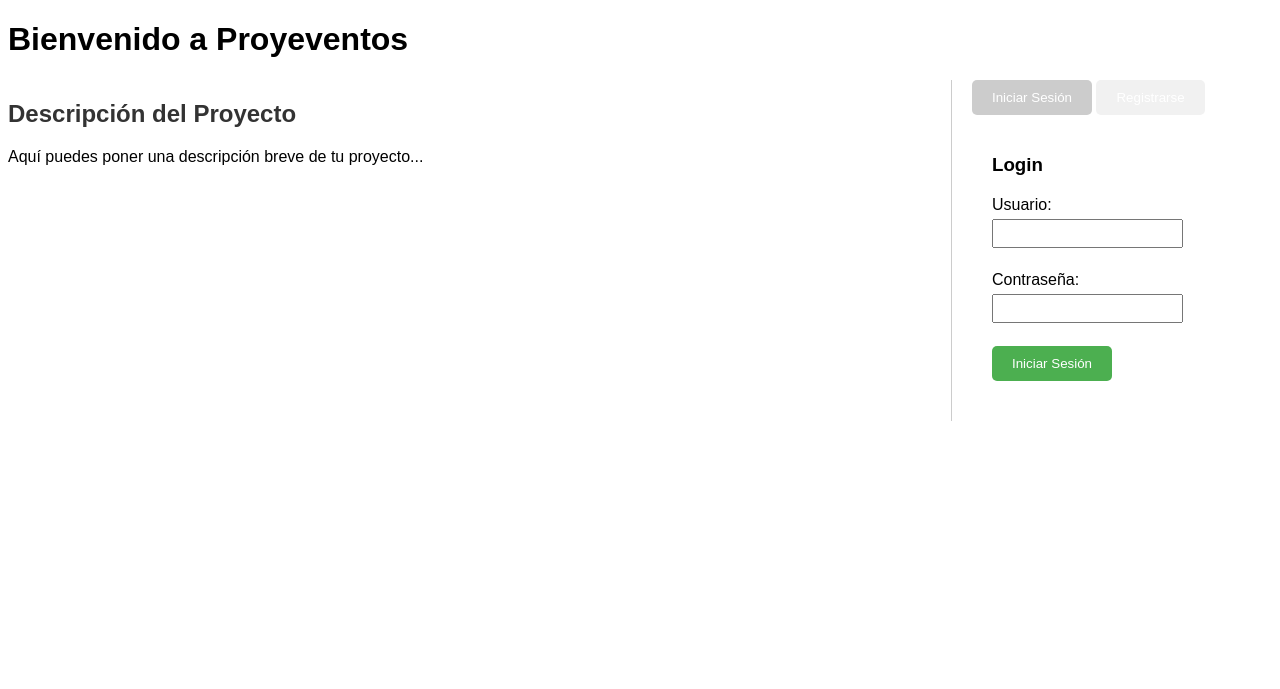
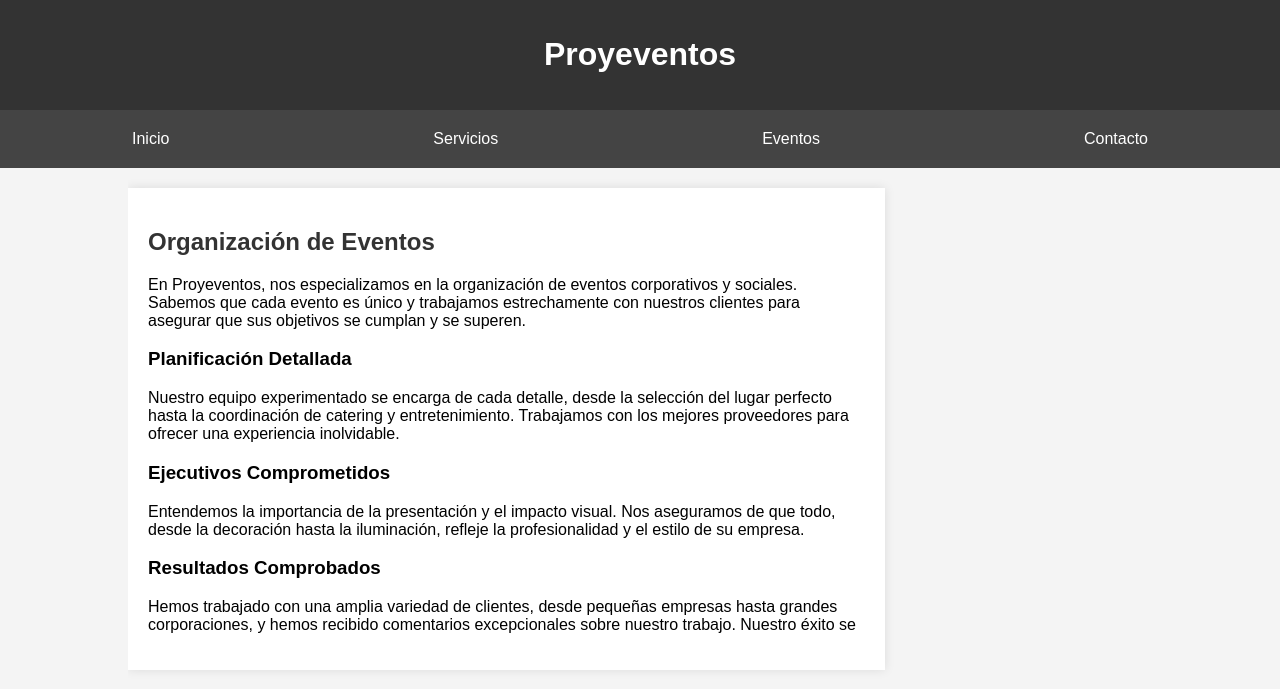
Before and after one commit to Reidyensam/Proyeventos, a Flask app: page / in a window 1280 px wide. Shown: the top 689 px of the page. Run offline with Flask 3, Linux system fonts and the light colour scheme.

Commit message:
Inicio.html actualizado

```diff
--- a/templates/inicio.html
+++ b/templates/inicio.html
@@ -3,68 +3,145 @@
 <head>
     <meta charset="UTF-8">
     <meta name="viewport" content="width=device-width, initial-scale=1.0">
-    <title>Inicio</title>
+    <title>Proyeventos</title>
     <link rel="stylesheet" href="{{ url_for('static', filename='styles.css') }}">
     <style>
-        .tab {
-            display: none;
+        body {
+            font-family: Arial, sans-serif;
+            margin: 0;
+            padding: 0;
+            background-color: #f4f4f4;
         }
-        .tab-header button {
-            background-color: #f1f1f1;
+        header {
+            background-color: #333;
+            color: white;
+            padding: 15px 0;
+            text-align: center;
+        }
+        .container {
+            width: 80%;
+            margin: auto;
+            overflow: hidden;
+        }
+        nav {
+            display: flex;
+            justify-content: space-around;
+            background-color: #444;
+            padding: 10px 0;
+        }
+        nav a {
+            color: white;
+            text-decoration: none;
+            padding: 10px 20px;
+        }
+        nav a:hover {
+            background-color: #555;
+            transition: background-color 0.3s ease;
+        }
+        .main-content {
+            display: flex;
+            justify-content: space-between;
+            margin: 20px 0;
+        }
+        .main-content .content, .main-content .sidebar {
+            background: white;
+            padding: 20px;
+            box-shadow: 0 0 10px rgba(0, 0, 0, 0.1);
+        }
+        .content {
+            width: 70%;
+        }
+        .sidebar {
+            width: 25%;
+            background: linear-gradient(to right, #ff7e5f, #feb47b);
+            display: flex;
+            flex-direction: column;
+            justify-content: center;
+            align-items: center;
+            border-radius: 10px;
+            box-shadow: 0 0 10px rgba(0, 0, 0, 0.1);
+        }
+        .form-container {
+            width: 100%;
+        }
+        .container-content {
+            padding: 20px;
+            text-align: center;
+        }
+        input[type="text"], input[type="password"], input[type="email"] {
+            width: 100%;
+            padding: 10px;
+            margin: 10px 0;
+            border: 1px solid #ccc;
+            border-radius: 5px;
+        }
+        button {
+            width: 100%;
+            padding: 10px;
+            background: #ff7e5f;
             border: none;
-            padding: 10px 20px;
+            border-radius: 5px;
+            color: white;
+            font-size: 16px;
             cursor: pointer;
-            transition: 0.3s;
         }
-        .tab-header button.active {
-            background-color: #ccc;
+        button:hover {
+            background: #feb47b;
         }
-        .tab-content {
-            display: none;
-            padding: 20px;
-            border-top: none;
+        .toggle {
+            text-align: center;
+            margin-top: 10px;
         }
-        .tab-content.active {
-            display: block;
+        .toggle a {
+            color: #ff7e5f;
+            text-decoration: none;
+        }
+        .event-sections {
+            display: flex;
+            flex-wrap: wrap;
+            justify-content: space-between;
+            margin-top: 20px;
+        }
+        .event-section {
+            width: 30%;
+            background: white;
+            padding: 15px;
+            margin: 10px 0;
+            box-shadow: 0 0 10px rgba(0, 0, 0, 0.1);
+            text-align: center;
+            border-radius: 10px;
+        }
+        .event-section img {
+            width: 50px;
+            height: 50px;
+        }
+        .event-section h3 {
+            margin: 15px 0 10px;
+        }
+        .event-section p {
+            color: #333;
+            font-size: 14px;
+        }
+        footer {
+            background-color: #333;
+            color: white;
+            text-align: center;
+            padding: 10px 0;
+            position: fixed;
+            bottom: 0;
+            width: 100%;
         }
     </style>
     <script>
-        function openTab(evt, tabName) {
-            var i, tabcontent, tablinks;
-            tabcontent = document.getElementsByClassName("tab-content");
-            for (i = 0; i < tabcontent.length; i++) {
-                tabcontent[i].style.display = "none";
-            }
-            tablinks = document.getElementsByClassName("tab-links");
-            for (i = 0; i < tablinks.length; i++) {
-                tablinks[i].className = tablinks[i].className.replace(" active", "");
-            }
-            document.getElementById(tabName).style.display = "block";
-            evt.currentTarget.className += " active";
-        }
-
-        document.addEventListener("DOMContentLoaded", function() {
-            document.getElementById("defaultOpen").click();
-        });
-
-        async function handleRegister(event) {
-            event.preventDefault();
-            const username = document.getElementById('register-username').value;
-            const email = document.getElementById('register-email').value;
-            const password = document.getElementById('register-password').value;
-
-            const response = await fetch('http://127.0.0.1:5001/usuarios', {
-                method: 'POST',
-                headers: {
-                    'Content-Type': 'application/json'
-                },
-                body: JSON.stringify({ username, email, password })
-            });
-
-            if (response.ok) {
-                alert('Registro exitoso!');
+        function toggleForm() {
+            const loginContainer = document.getElementById('login-container');
+            const registerContainer = document.getElementById('register-container');
+            if (loginContainer.style.display === 'none') {
+                loginContainer.style.display = 'block';
+                registerContainer.style.display = 'none';
             } else {
-                alert('Error en el registro');
+                loginContainer.style.display = 'none';
+                registerContainer.style.display = 'block';
             }
         }
 
@@ -87,50 +164,30 @@
                 alert('Usuario o contraseña inválidos');
             }
         }
+
+        function openRegisterPage() {
+            window.location.href = 'registro.html';
+        }
     </script>
 </head>
 <body>
     <header>
-        <h1>Bienvenido a Proyeventos</h1>
+        <h1>Proyeventos</h1>
     </header>
-    <main style="display: flex; justify-content: space-between;">
-        <section style="flex-grow: 1;">
-            <h2>Descripción del Proyecto</h2>
-            <p>Aquí puedes poner una descripción breve de tu proyecto...</p>
-        </section>
-        <aside style="width: 300px; margin-left: 20px; border-left: 1px solid #ccc; padding-left: 20px;">
-            <div class="tab-header">
-                <button class="tab-links" onclick="openTab(event, 'Login')" id="defaultOpen">Iniciar Sesión</button>
-                <button class="tab-links" onclick="openTab(event, 'Registro')">Registrarse</button>
-            </div>
-            <div id="Login" class="tab-content">
-                <h3>Login</h3>
-                <form onsubmit="handleLogin(event)">
-                    <label for="login-username">Usuario:</label>
-                    <input type="text" id="login-username" name="username" required>
-                    <br><br>
-                    <label for="login-password">Contraseña:</label>
-                    <input type="password" id="login-password" name="password" required>
-                    <br><br>
-                    <button type="submit">Iniciar Sesión</button>
-                </form>
-            </div>
-            <div id="Registro" class="tab-content">
-                <h3>Registro</h3>
-                <form onsubmit="handleRegister(event)">
-                    <label for="register-username">Usuario:</label>
-                    <input type="text" id="register-username" name="username" required>
-                    <br><br>
-                    <label for="register-email">Correo Electrónico:</label>
-                    <input type="email" id="register-email" name="email" required>
-                    <br><br>
-                    <label for="register-password">Contraseña:</label>
-                    <input type="password" id="register-password" name="password" required>
-                    <br><br>
-                    <button type="submit">Registrarse</button>
-                </form>
-            </div>
-        </aside>
-    </main>
-</body>
-</html>
+    <nav>
+        <a href="#">Inicio</a>
+        <a href="#">Servicios</a>
+        <a href="#">Eventos</a>
+        <a href="#">Contacto</a>
+    </nav>
+    <div class="container">
+        <div class="main-content">
+            <div class="content">
+                <h2>Organización de Eventos</h2>
+                <p>En Proyeventos, nos especializamos en la organización de eventos corporativos y sociales. Sabemos que cada evento es único y trabajamos estrechamente con nuestros clientes para asegurar que sus objetivos se cumplan y se superen.</p>
+                <h3>Planificación Detallada</h3>
+                <p>Nuestro equipo experimentado se encarga de cada detalle, desde la selección del lugar perfecto hasta la coordinación de catering y entretenimiento. Trabajamos con los mejores proveedores para ofrecer una experiencia inolvidable.</p>
+                <h3>Ejecutivos Comprometidos</h3>
+                <p>Entendemos la importancia de la presentación y el impacto visual. Nos aseguramos de que todo, desde la decoración hasta la iluminación, refleje la profesionalidad y el estilo de su empresa.</p>
+                <h3>Resultados Comprobados</h3>
+                <p>Hemos trabajado con una amplia variedad de clientes, desde pequeñas empresas hasta grandes corporaciones, y hemos recibido comentarios excepcionales sobre nuestro trabajo. Nuestro éxito se
```
